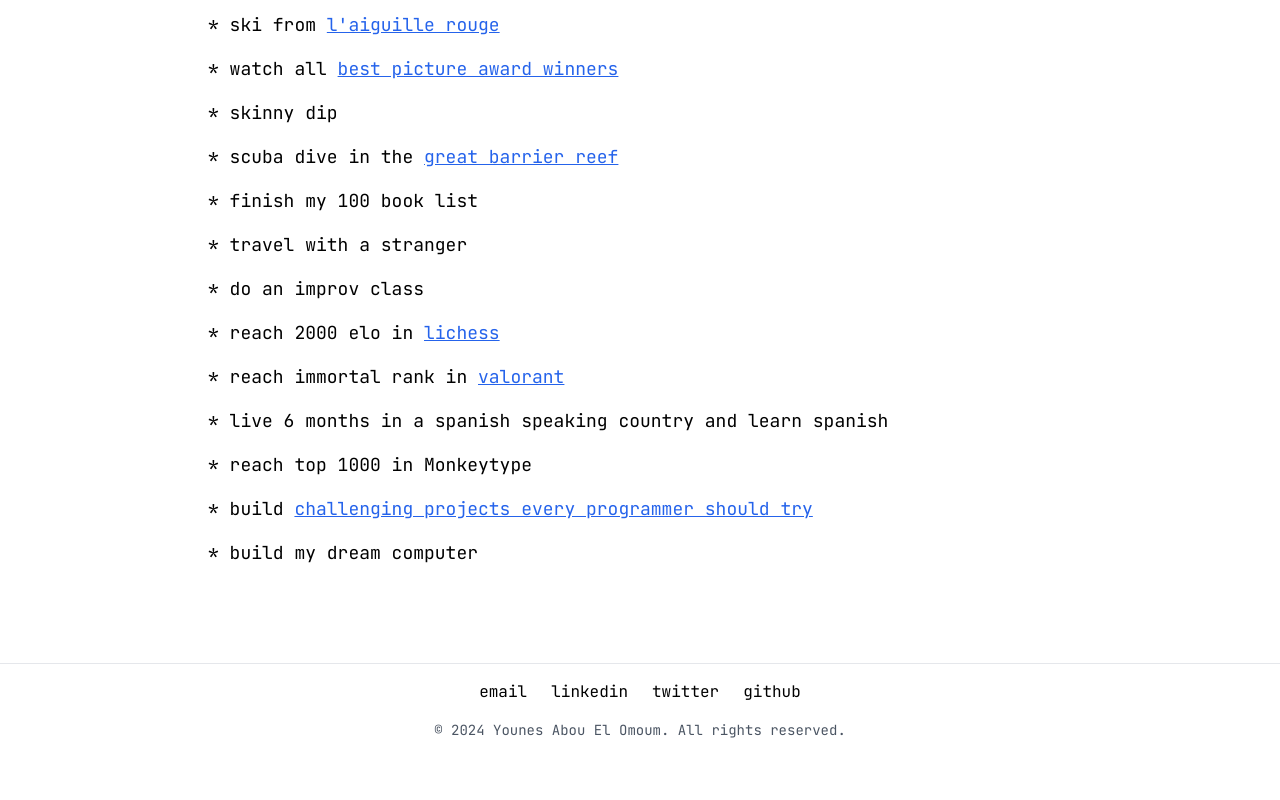
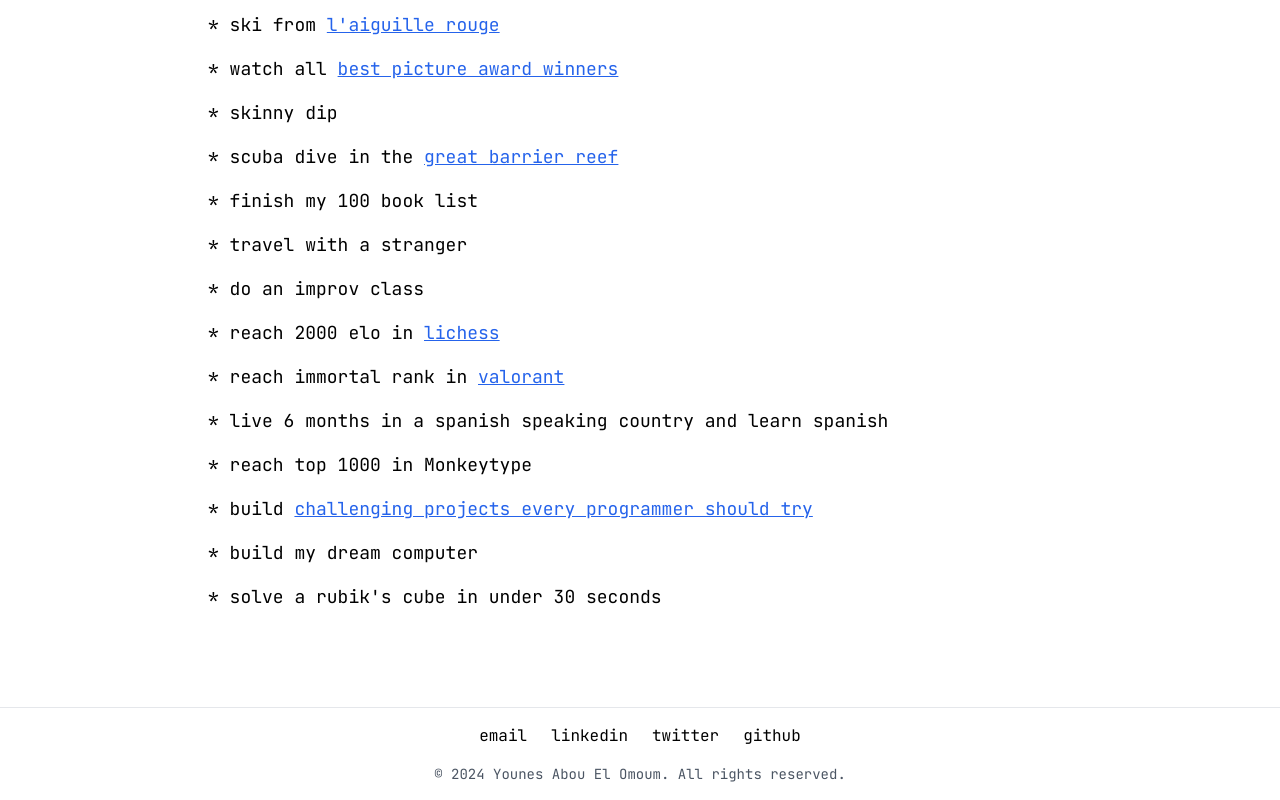
Before and after one commit to YounesAEO/younesaeo-website, a Next.js app: page /side-quests in a window 1280 px wide. Shown: the part 1153-1953 px from the top of the page. Before the commit the page ends 1909 px from the top, so only its background shows below. Built offline with nearby package versions, Linux system fonts and the light colour scheme.

Commit message:
feat: add side quest

```diff
--- a/app/side-quests/page.tsx
+++ b/app/side-quests/page.tsx
@@ -90,6 +90,9 @@
 		{
 			text: 'build my dream computer',
 		},
+		{
+			text: "solve a rubik's cube in under 30 seconds",
+		},
 	];
 
 	return (
```
